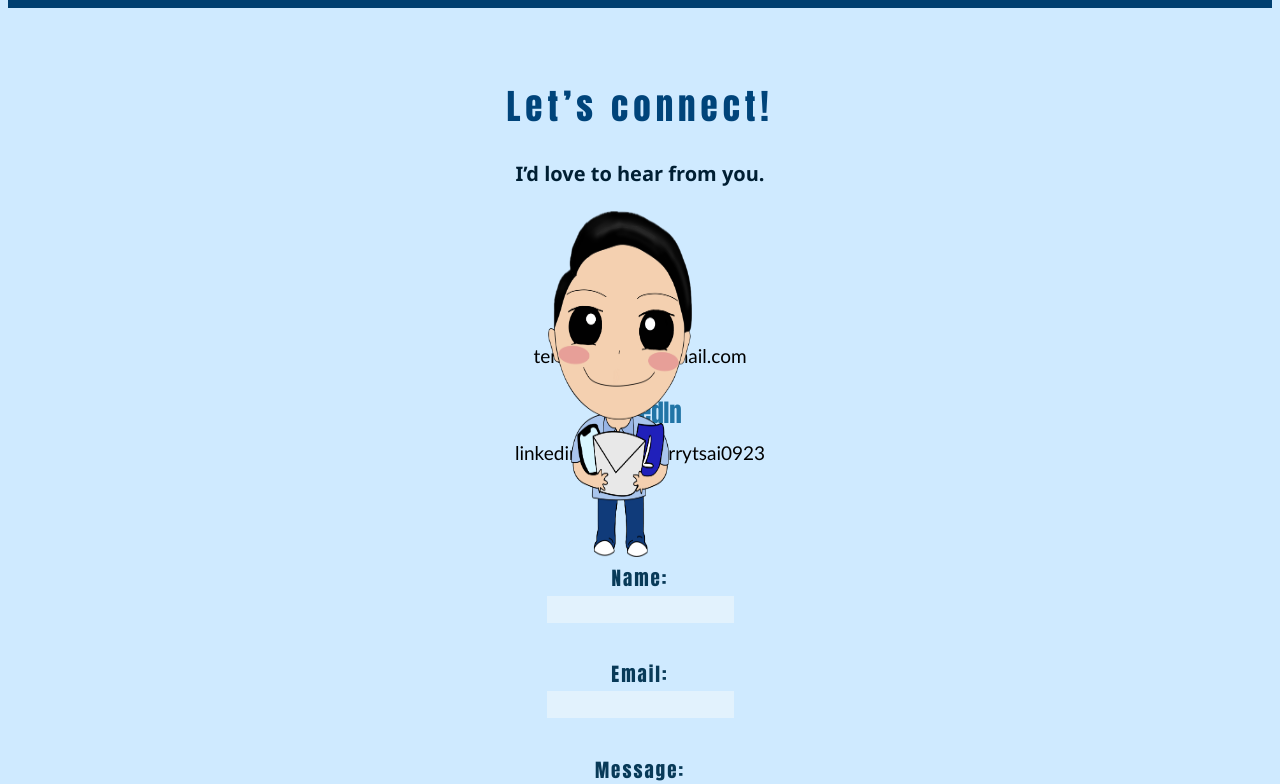
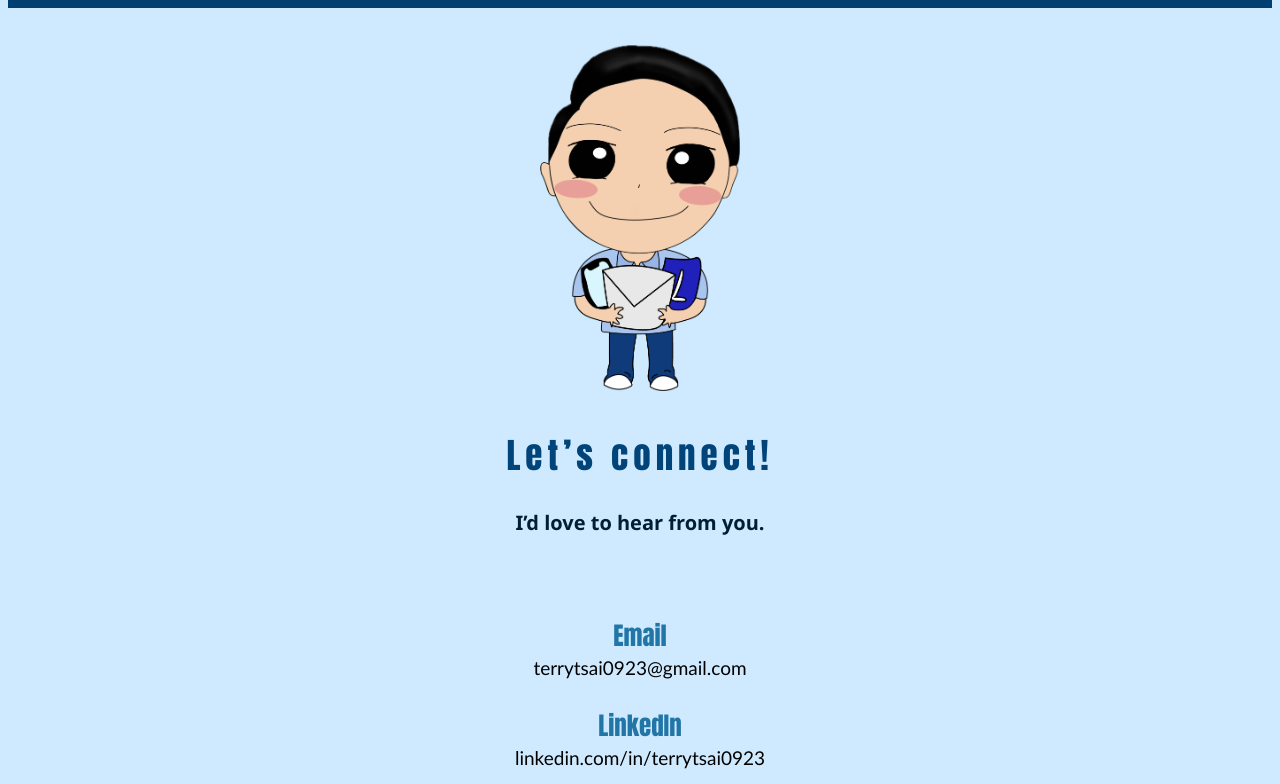
Before and after one commit to Irene-website/portfolios, a plain HTML site: page TaoContact.html in a window 1280 px wide. Shown: the part 100-884 px from the top of the page. Drawn offline with Linux system fonts and the light colour scheme.

Commit message:
Update TaoContact.html
adjust layout 9/15/25

```diff
--- a/TaoContact.html
+++ b/TaoContact.html
@@ -14,7 +14,7 @@
 
 
 
-	<nav class="nav bar">
+<nav class="nav bar">
 	  <img src="image/logo.png" width="" height="60" alt=""/>
 <ul>
       <li><a href="TaoWeb home.html">Home</a></li></ul><ul>
@@ -27,31 +27,22 @@
     </nav>
 
 	<div class="paragraph1">
+	   <div>
+	  <img src="image/contact image.png" >
 
-	  <h3>
-		Let’s connect!
-
-	  </h3> <h5> I’d love to hear from you.</h5>
+	</div>  <h3>Let’s connect! </h3>
+	  <h5> I’d love to hear from you.</h5>
 
   </div>
 
-		<div style="position: relative; height: 0"><img src="image/contact image.png" width="158" height="260" style="position: absolute; top: -9px; left: 540px; margin: auto; width: 144px;">
 
-
-	  </div>
-      <div class="contact info">
-
-        <h4>Email
-        </h4> <p>
-
-              terrytsai0923@gmail.com
-
-              </p>
-            <h4>LinkedIn</h4><p>
-
-              linkedin.com/in/terrytsai0923
-
-              </p>
+  <div class="contact info">
+    <p><span class="h44">Email</span><br>
+    </p>
+    <p>    terrytsai0923@gmail.com </p>
+      <p>&nbsp;</p>
+    <p><span class="h44">LinkedIn</span></p>
+      <p><a href="https://www.linkedin.com/in/terrytsai0923/">linkedin.com/in/terrytsai0923 </a></p>
   </div>
 
 	  <div class="contact form">
```
